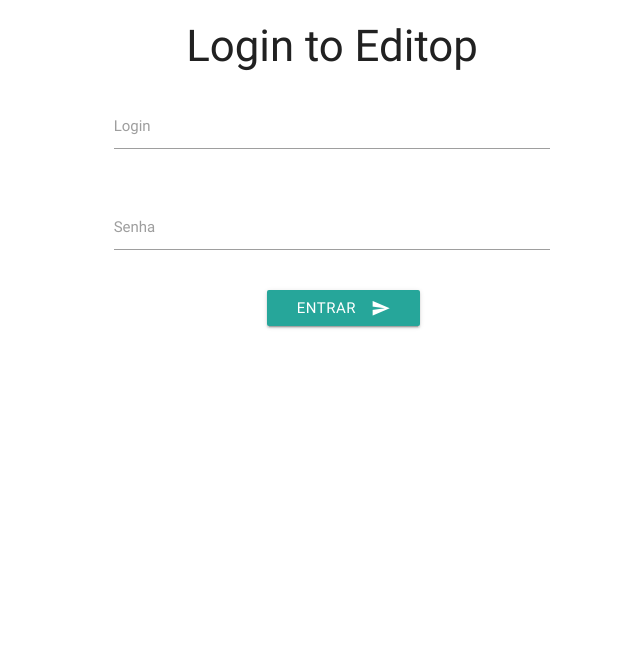
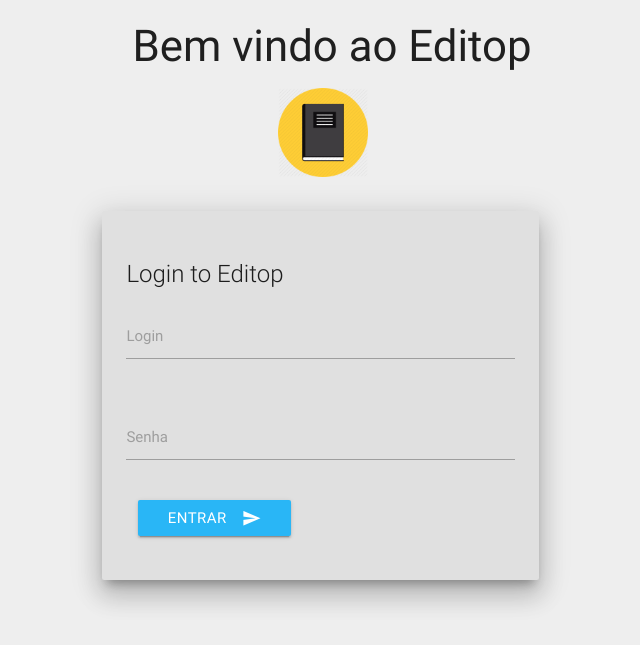
Before and after one commit to MarechalLima/site-pweb, a PHP site: page / in a window 1280 px wide. Shown: the top 645 px of the page, without its empty margins (308-948 px from the left). Run offline with PHP 8.4, Linux system fonts and the light colour scheme; some libraries are stand-ins or nearby versions.

Commit message:
login finalizado por enquanto

```diff
--- /dev/null
+++ b/css/login.css
@@ -0,0 +1,17 @@
+.card{
+     position: absolute;
+     left: 50%;
+     top: 50%;
+     -moz-transform: translate(-50%, -50%)
+     -webkit-transform: translate(-50%, -50%)
+     -ms-transform: translate(-50%, -50%)
+     -o-transform: translate(-50%, -50%)
+     transform: translate(-50%, -50%);
+}
+img{
+  width: 10%;
+  margin-left: 44%;
+}
+body{
+  background: #eeeeee;
+}
--- a/index.php
+++ b/index.php
@@ -4,6 +4,7 @@
     <title> Editor de Texto </title>
     <meta charset="utf-8">
     <link rel="icon" href="images/icon2.png">
+    <link rel="stylesheet" href="css/login.css">
     <!--Import Google Icon Font-->
     <link href="https://fonts.googleapis.com/icon?family=Material+Icons" rel="stylesheet">
     <!--Import materialize.css-->
@@ -25,33 +26,47 @@
 
     ?>
     <div class="container">
+      <h3 class="center-align">Bem vindo ao Editop</h3>
       <div class="row">
         <div class="col s12">
-          <h3 class="center-align">Login to Editop</h3>
+          <img src="images/icon.png" alt="icon">
+        </div>
+      </div>
+      <div class="row">
+        <div class="col s12 m6">
+          <div class="card push-s3 z-depth-5 grey lighten-2">
+            <div class="card-content">
+              <div class="row">
+              <div class="col s12">
+                <br>
+                <span class="card-title">Login to Editop</span>
                 <form method="POST" action="login.php">
                   <div class="row">
-              <div class="input-field col s6 push-s3">
+                    <div class="input-field col s12">
                       <input id="last_name" type="text" name="login" class="validate">
                       <label for="last_name">Login</label>
                     </div>
                   </div>
                   <div class="row">
-              <div class="input-field col s6 push-s3">
+                    <div class="input-field col s12">
                       <input id="password" type="password" name="senha" class="validate">
                       <label for="password">Senha</label>
                     </div>
                   </div>
-            <div class="row">
-              <div class="col offset-s5">
-                <button class="btn waves-effect waves-light" type="submit" name="action">Entrar
+                      <div class="col">
+                        <button class="btn waves-effect waves-light light-blue lighten-1" type="submit" name="action">Entrar
                           <i class="material-icons right">send</i>
                         </button>
-              </div>
-            </div>
                       </div>
                   </form>
               </div>
             </div>
+            </div>
+          </div>
+        </div>
+      </div>
+
+
 
 
     <script type="text/javascript" src="https://code.jquery.com/jquery-3.2.1.min.js"></script>
```
Lines whose indentation alone changed are shown as unchanged.
